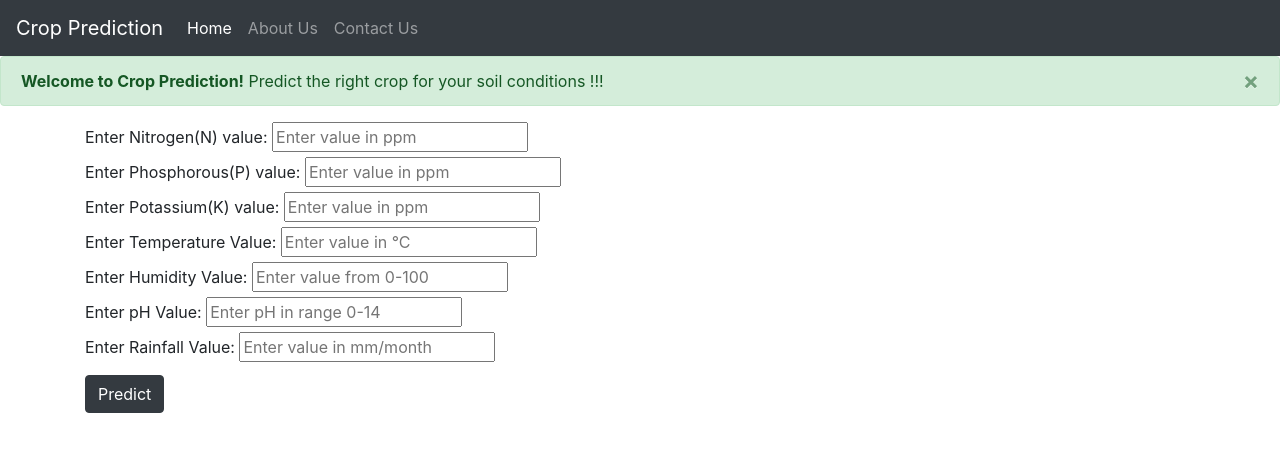
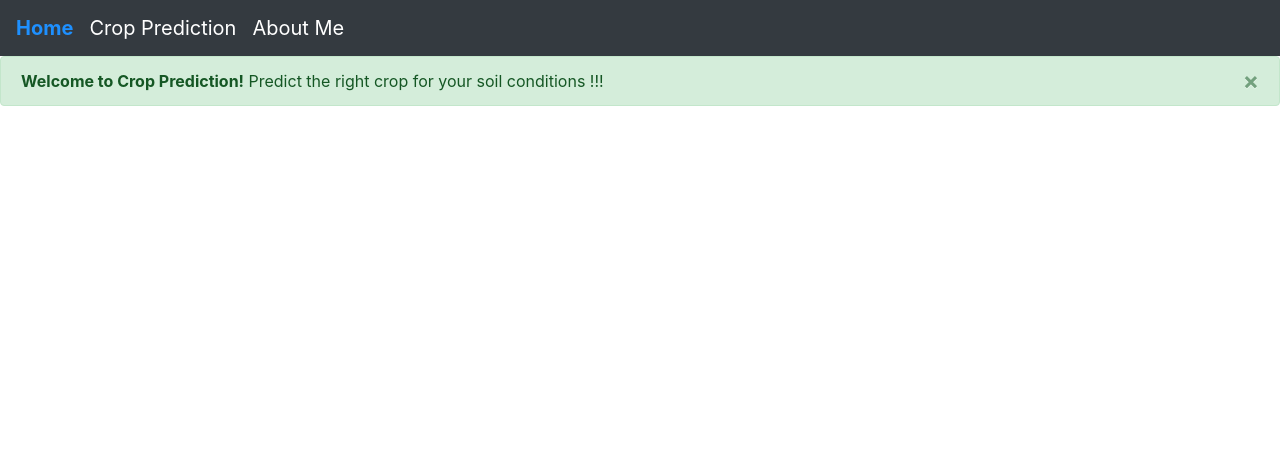
Before and after one commit to Srinivas2030/feb-2, a Django app: template templates/index2.html in a window 1280 px wide. Shown: the top 452 px of the page. Run offline with Django 3.2, Linux system fonts and the light colour scheme; the template is opened without the code that fills it, so the values that code supplies are empty; some libraries are stand-ins or nearby versions.

Commit message:
modification

```diff
--- a/templates/analyze2.html
+++ b/templates/analyze2.html
@@ -1,3 +1,5 @@
+
+{%  load static %}
 <!doctype html>
 <html lang="en">
   <head>
@@ -50,6 +52,10 @@
 
 </h1>
 </div>
+<div class="container">
+
+  <img src="{% static 'images/{analyzed_text}.jpg' %}" alt="My Image">
+  </div>
 
 
     <!-- Optional JavaScript -->
--- a/templates/index2.html
+++ b/templates/index2.html
@@ -12,21 +12,23 @@
   </head>
   <body>
 <nav class="navbar navbar-expand-lg navbar-dark bg-dark">
-  <a class="navbar-brand" href="#">Crop Prediction</a>
+
+
   <button class="navbar-toggler" type="button" data-toggle="collapse" data-target="#navbarNavDropdown" aria-controls="navbarNavDropdown" aria-expanded="false" aria-label="Toggle navigation">
     <span class="navbar-toggler-icon"></span>
   </button>
   <div class="collapse navbar-collapse" id="navbarNavDropdown">
     <ul class="navbar-nav">
       <li class="nav-item active">
-        <a class="nav-link" href="#">Home <span class="sr-only">(current)</span></a>
+        <a class="navbar-brand" href="{% url 'home' %}"><b style="color:DodgerBlue;">Home</b></span></a>
       </li>
-      <li class="nav-item">
-        <a class="nav-link" href="#">About Us</a>
+      <a class="navbar-brand" href="/">Crop Prediction</a>
+      <li>
+        <a class="navbar-brand" href="{% url 'about_us' %}">About Me <span class="sr-only">(current)</a>
+       </li>
+
       </li>
-      <li class="nav-item">
-        <a class="nav-link" href="#">Contact Us</a>
-      </li>
+
 
     </ul>
   </div>
@@ -42,51 +44,7 @@
 </div>
 
 
-<div class="container">
 
-  <form action='/analyze' method='post'> {% csrf_token %}
-
-  <div class="friend2field">
-    <label for="url">Enter Nitrogen(N) value:</label>
-    <input  name="nitrogen" type="number" placeholder="Enter value in ppm" step="1" onchange="this.value = parseInt(this.value);" required>
-  </div>
-
-  <div class="friend2field">
-    <label for="url">Enter Phosphorous(P) value:</label>
-    <input name="phosphorous" type="number" placeholder="Enter value in ppm" step="1" onchange="this.value = parseInt(this.value);" required>
-  </div>
-
-
-  <div class="friend2field">
-    <label for="url">Enter Potassium(K) value:</label>
-    <input name="potassium" type="number" placeholder="Enter value in ppm" step="1" onchange="this.value = parseInt(this.value);" required>
-  </div>
-
-  <div class="friend2field">
-    <label for="url">Enter Temperature Value:</label>
-    <input name="temperature" type="number" placeholder="Enter value in °C" step="0.01"  required>
-  </div>
-
-  <div class="friend2field">
-    <label for="url">Enter Humidity Value:</label>
-    <input name="humidity" type="number" placeholder="Enter value from 0-100" step="0.01" required>
-  </div>
-
-  <div class="friend2field">
-    <label for="url">Enter pH Value:</label>
-    <input name="ph" type="number" placeholder="Enter pH in range 0-14"  step="0.01" required>
-  </div>
-
-  <div class="friend2field">
-    <label for="url">Enter Rainfall Value:</label>
-    <input name="rainfall" type="number" placeholder="Enter value in mm/month" step="0.01" required>
-  </div>
-
-
-
-<button type="submit" class="btn btn-dark mt-2">Predict</button>
-    </form>
-</div>
 
 
     <!-- Optional JavaScript -->
--- a/textutils/settings.py
+++ b/textutils/settings.py
@@ -9,7 +9,7 @@ https://docs.djangoproject.com/en/3.1/topics/settings/
 For the full list of settings and their values, see
 https://docs.djangoproject.com/en/3.1/ref/settings/
 """
-
+import os
 from pathlib import Path
 
 # Build paths inside the project like this: BASE_DIR / 'subdir'.
@@ -118,3 +118,7 @@ USE_TZ = True
 # https://docs.djangoproject.com/en/3.1/howto/static-files/
 
 STATIC_URL = '/static/'
+STATICFILES_DIRS=(os.path.join(BASE_DIR,'static'),)
+
+MEDIA_URL='/media/'
+MEDIA_ROOT=os.path.join(BASE_DIR,'media')
--- a/textutils/urls.py
+++ b/textutils/urls.py
@@ -18,11 +18,15 @@ Including another URLconf
 """
 from django.contrib import admin
 from django.urls import path
+from django.conf.urls.static import static
+from django.conf import settings
+
 from . import views
 
 urlpatterns = [
     path('admin/', admin.site.urls),
     path('', views.index, name='index'),
-    path('analyze', views.analyze, name='analyze'),
-    path('about_us/', views.about_us,name='about_us')
+    path('about_us/', views.about_us,name='about_us'),
+    path('home/',views.index2,name="home"),
+    path('analyze', views.analyze, name="analyze"),
 ]
--- a/textutils/views.py
+++ b/textutils/views.py
@@ -61,3 +61,6 @@ def analyze(request):
 
 def about_us(request):
     return render(request, 'About_us.html')
+
+def index2(request):
+    return render(request, 'index2.html')
```
Also changed, not shown: templates/About_us.html (+13 -7 lines), templates/analyze.html (+17 -3 lines), templates/index.html (+9 -7 lines).
